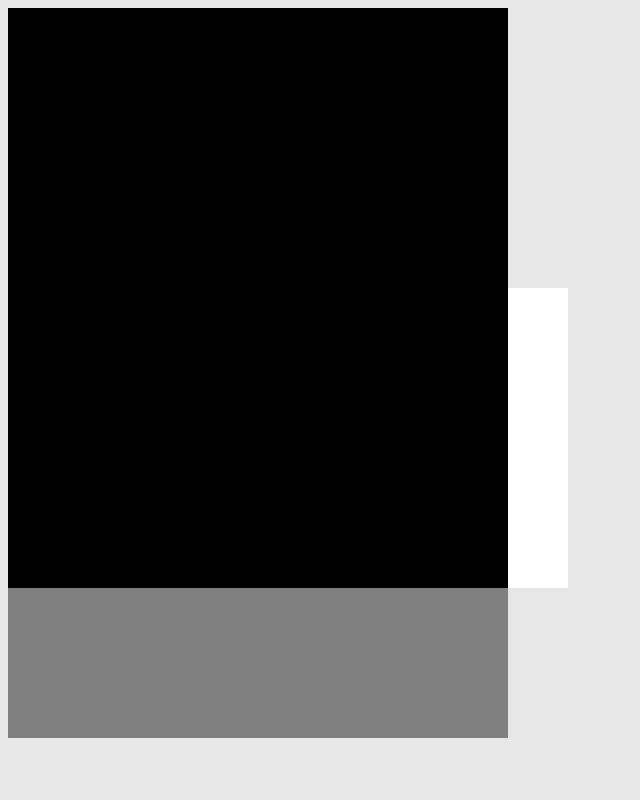
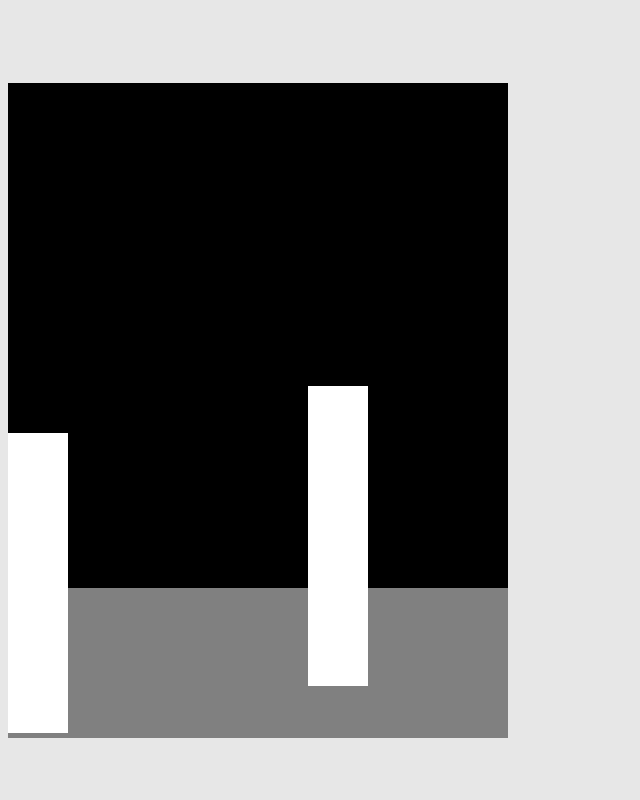
Before and after one commit to aliabdellatif0/javascript-Game, a plain HTML site: page index.html in a window 1280 px wide. Shown: the top 800 px of the page, without its empty margins (0-640 px from the left). Drawn offline with Linux system fonts and the light colour scheme.

Commit message:
multiple tubes have been generated

```diff
--- a/main.js
+++ b/main.js
@@ -27,12 +27,25 @@ document.addEventListener("DOMContentLoaded", () => {
 
     function generateTube(){
         let tubeLeft = 500
-        let tubeBottom = 150
+        let randomRange = Math.random() * 60
+        let tubeBottom = randomRange
         const tube = document.createElement('div')
         tube.classList.add('tube')
         gameWindow.appendChild(tube)
         tube.style.left = tubeLeft + 'px'
         tube.style.bottom = tubeBottom + 'px'
+
+        function moveTube() {
+            tubeLeft = tubeLeft - 2
+            tube.style.left = tubeLeft + 'px'
+
+            if(tubeLeft === -60){
+                clearInterval(tubeTimer)
+                gameWindow.removeChild(tube)
+            }
+        }
+        let tubeTimer = setInterval(moveTube, 20)
+        setTimeout(generateTube, 3000)
     }
     generateTube()
 })
--- a/styles.css
+++ b/styles.css
@@ -3,6 +3,9 @@ body {
 }
 
 .game {
+  display: flex;
+  justify-content: center;
+  align-items: center;
   width: 500px;
   height: 730px;
   position: absolute;
```
Also changed, not shown: 1 other file.
